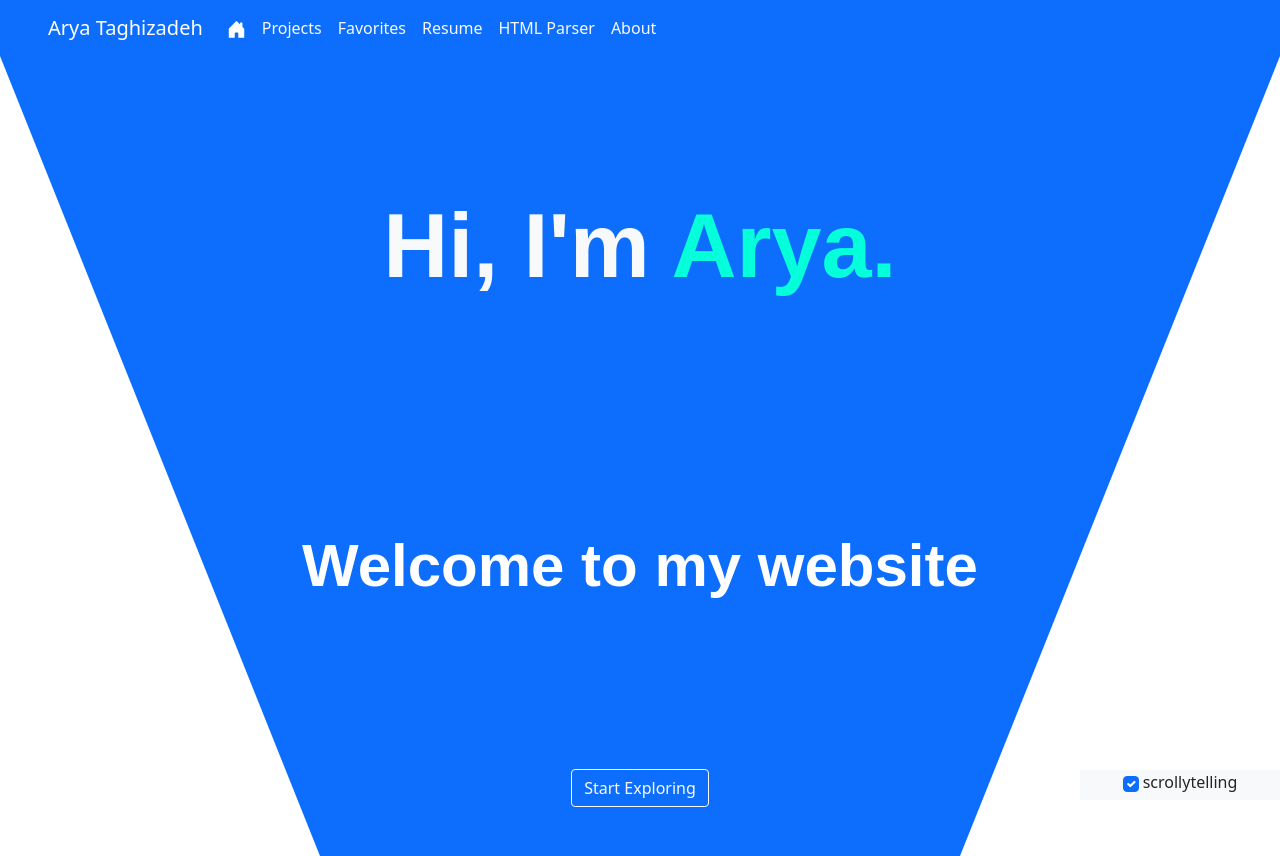
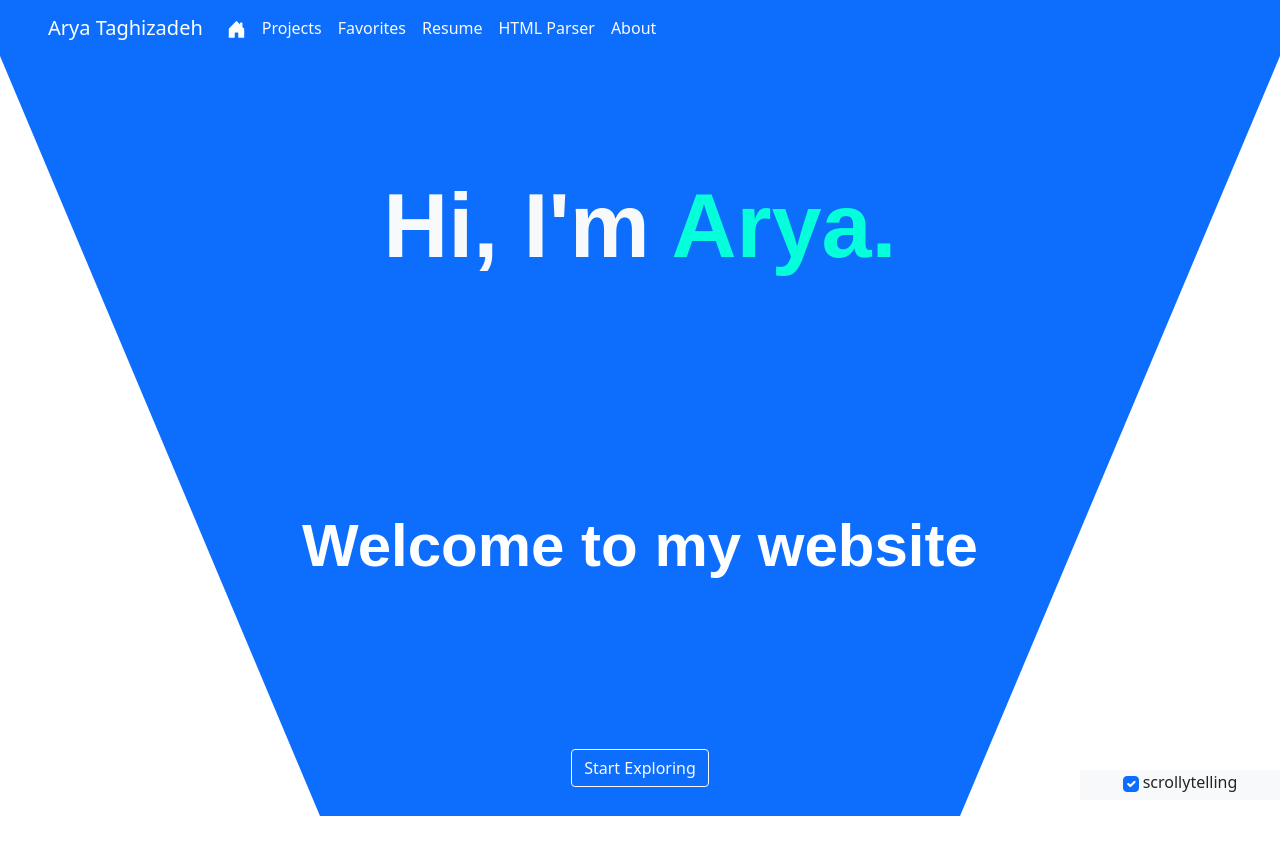
Before and after one commit to ariatgz/Old-Website, a website: page index.html in a window 1280 px wide. Shown: the top 856 px of the page. Drawn offline with nearby package versions, Linux system fonts and the light colour scheme; a script that the page names is missing.

Commit message:
Init Commit

```diff
--- a/index.html
+++ b/index.html
@@ -51,7 +51,7 @@
 
 <div id="ove"
      class="overflow-hidden d-flex align-items-center align-content-center flex-column justify-content-center bg-primary  "
-     style="height: 100vh;">
+     style="height: 95vh;">
 
     <div class="container">
         <h2 class="title">
```
